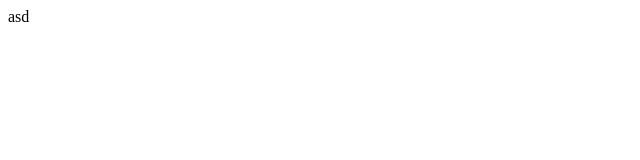
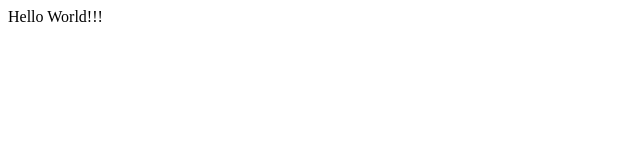
Before and after one commit to by-ktif/git_web, a plain HTML site: page index.html in a window 1280 px wide. Shown: the full height of the page, 0-640 px from the left. Drawn offline with Linux system fonts and the light colour scheme.

Commit message:
second commit

```diff
--- a/index.html
+++ b/index.html
@@ -1,3 +1,3 @@
 <html>
-<body>asd</body>
+<body>Hello World!!!</body>
 </html>
```
Also changed, not shown: 1 other file.
